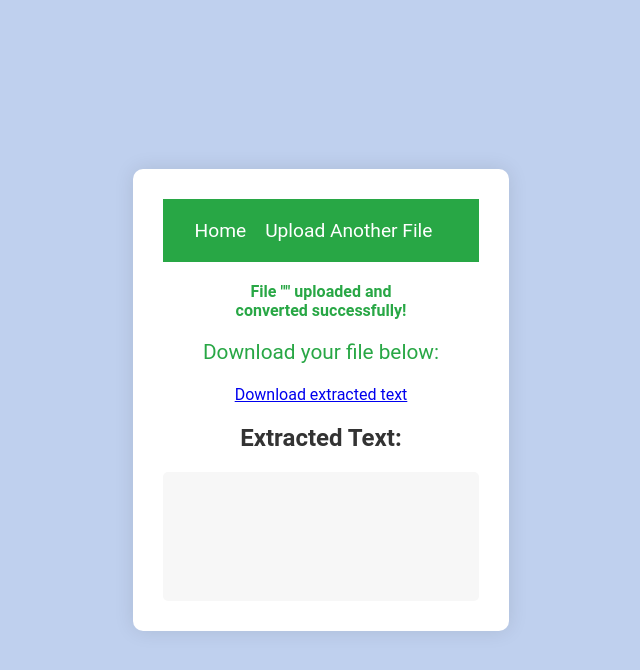
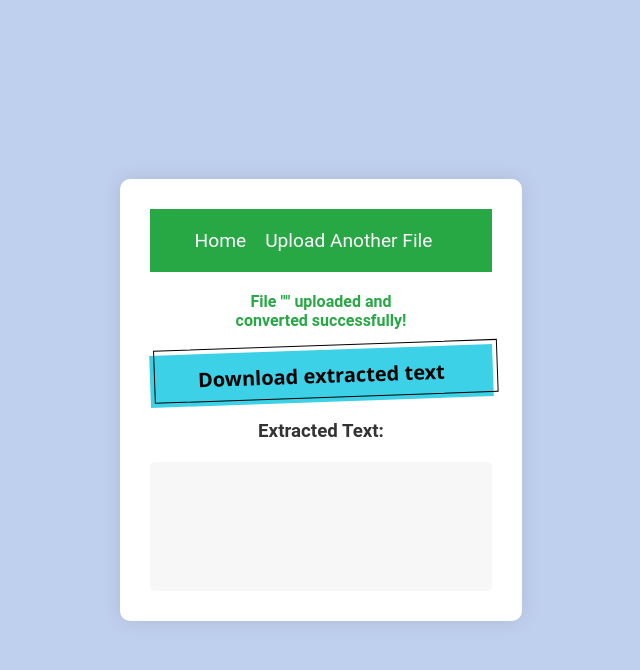
Before and after one commit to alex-504/convertly, a Flask app: template templates/upload.html in a window 1280 px wide. Shown: the top 670 px of the page, without its empty margins (319-959 px from the left). Run offline with Flask 3, Linux system fonts and the light colour scheme; the template is opened without the code that fills it, so the values that code supplies are empty; style sheets or scripts are compiled from the project's sources.

Commit message:
Added navbar and adjusted buttons

```diff
--- a/static/scss/styles.scss
+++ b/static/scss/styles.scss
@@ -8,6 +8,10 @@
   align-items: center;
   height: 100vh;
   margin: 0;
+}
+.home {
+  width: 90%;
+  height: 100vh;;
 }
 
 .container {
@@ -28,6 +32,69 @@
 
 p {
   font-size: 1.1rem;
+}
+
+form {
+  display: flex;
+  flex-direction: column;
+  align-items: center;
+}
+
+#file-upload {
+  margin: 20px 0;
+}
+
+.button-53 {
+  background-color: #3DD1E7;
+  border: 0 solid #E5E7EB;
+  margin: 0 auto;
+  box-sizing: border-box;
+  color: #000000;
+  display: flex;
+  font-family: ui-sans-serif,system-ui,-apple-system,system-ui,"Segoe UI",Roboto,"Helvetica Neue",Arial,"Noto Sans",sans-serif,"Apple Color Emoji","Segoe UI Emoji","Segoe UI Symbol","Noto Color Emoji";
+  font-size: 1rem;
+  font-weight: 700;
+  justify-content: center;
+  line-height: 1.75rem;
+  padding: .75rem 1.65rem;
+  position: relative;
+  text-align: center;
+  text-decoration: none #000000 solid;
+  text-decoration-thickness: auto;
+  width: 100%;
+  max-width: 460px;
+  position: relative;
+  cursor: pointer;
+  transform: rotate(-2deg);
+  user-select: none;
+  -webkit-user-select: none;
+  touch-action: manipulation;
+}
+
+.button-53:focus {
+  outline: 0;
+}
+
+.button-53:after {
+  content: '';
+  position: absolute;
+  border: 1px solid #000000;
+  bottom: 4px;
+  left: 4px;
+  width: calc(100% - 1px);
+  height: calc(100% - 1px);
+}
+
+.button-53:hover:after {
+  bottom: 2px;
+  left: 2px;
+}
+
+@media (min-width: 768px) {
+  .button-53 {
+    padding: .75rem 3rem;
+    font-size: 1.25rem;
+  }
 }
 
 input[type="file"] {
--- a/templates/index.html
+++ b/templates/index.html
@@ -22,7 +22,6 @@
         <p>File Conversion Service</p>
 
         <form id="upload-form" action="/upload" method="POST" enctype="multipart/form-data">
-            <label for="file-upload">Choose File</label>
             <input id="file-upload" type="file" name="file">
             <p id="file-name" style="margin-top: 10px;"></p>
             <input id="submit-button" type="submit" value="Upload" disabled class="disabled-button">
@@ -56,7 +55,7 @@
         document.querySelector('.loader-container').style.display = 'block'; // Show loader
 
         let progress = 0;
-        let totalTime = 9000; // 3 seconds
+        let totalTime = 200; // 3 seconds
         let interval = 30; // Update every 30 ms
         let loaderBar = document.getElementById('loader-bar');
 
--- a/templates/upload.html
+++ b/templates/upload.html
@@ -20,10 +20,10 @@
         </nav>
 
         <h1>File "{{ filename }}" uploaded and converted successfully!</h1>
-        <p class="success-message">Download your file below:</p>
-        <a href="/download/{{ text_filename }}">Download extracted text</a>
 
-        <h2>Extracted Text:</h2>
+        <a class="button-53" href="/download/{{ text_filename }}">Download extracted text</a>
+
+        <h3>Extracted Text:</h3>
         <div id="extracted-text-container">
           <pre id="extracted-text">{{ extracted_text | safe }}</pre>
         </div>
```
